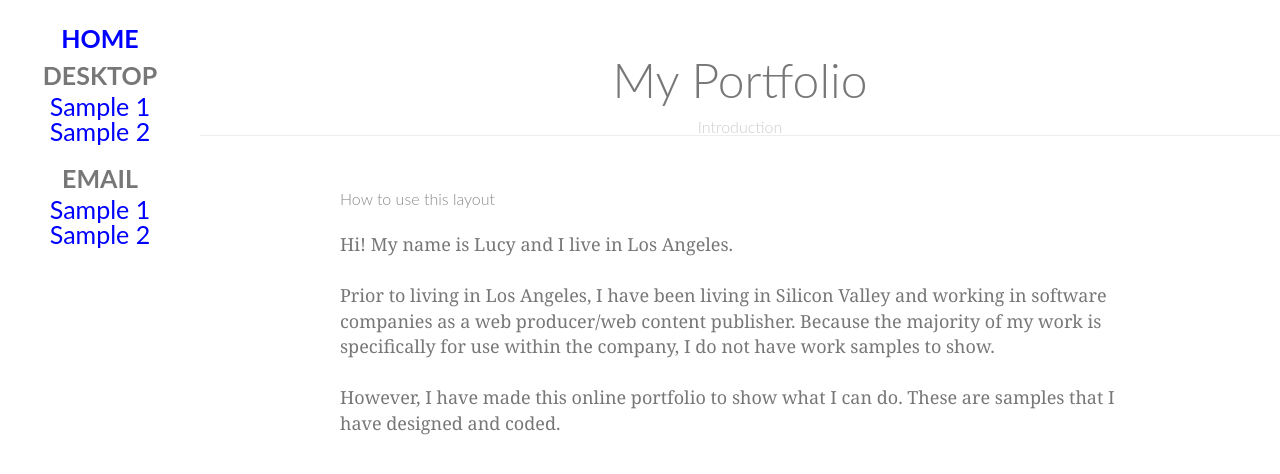
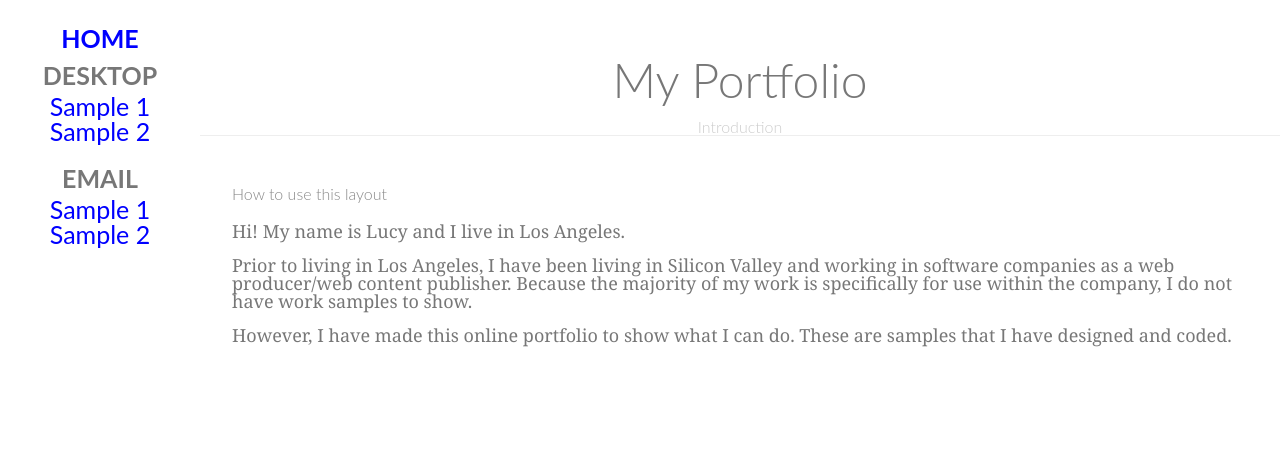
Before and after one commit to nuumu/nuumu.github.io, a Jekyll site: the page built from index.html, in a window 1280 px wide. Shown: the top 474 px of the page. Built offline with Jekyll 4.4.1, drawn with Linux system fonts in a browser that asks for light colours.

Commit message:
Update main.css

```diff
--- a/css/main.css
+++ b/css/main.css
@@ -20,16 +20,16 @@ body, * {
     left: 0;
     padding-left: 0;
 }
-    #layout.active #menu {
+#layout.active #menu {
         left: 200px;
         width: 200px;
     }
 
-    #layout.active .menu-link {
+#layout.active .menu-link {
         left: 200px;
     }
 
-.content {
+.contentbox {
     margin: 0 auto;
     padding: 0 2em;
     max-width: 800px;
@@ -44,12 +44,12 @@ body, * {
      padding: 2.5em 2em 0;
      border-bottom: 1px solid #eee;
  }
-    .header h1 {
+.header h1 {
         margin: 0.2em 0;
         font-size: 3em;
         font-weight: 300;
     }
-     .header h2 {
+.header h2 {
         font-weight: 300;
         color: #ccc;
         padding: 0;
@@ -77,7 +77,7 @@ body, * {
     -webkit-overflow-scrolling: touch;
 }
 
-    #menu a {
+#menu a {
 	text-decoration: none;
 	font-size: 25px;
 	color: blue;
```
